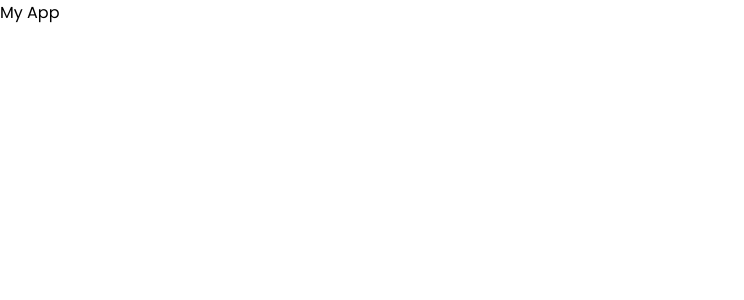
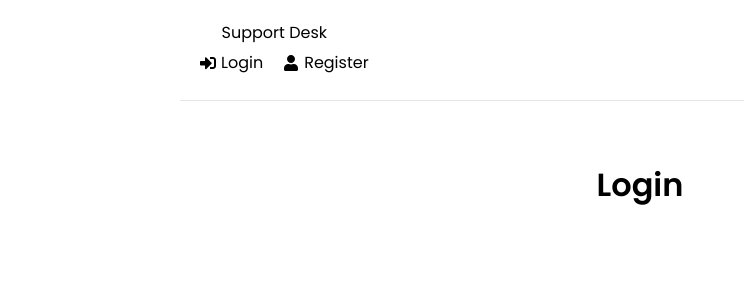
Before and after one commit to forrestmorrison/support-ticket-app, a React (Create React App) app in the folder frontend/: page /login in a window 1280 px wide. Shown: the top 300 px of the page, without its empty margins (0-744 px from the left). Built offline with nearby package versions, Linux system fonts and the light colour scheme.

Commit message:
header & initial pages

```diff
--- a/frontend/src/App.js
+++ b/frontend/src/App.js
@@ -1,10 +1,23 @@
-
+import { BrowserRouter as Router, Routes, Route } from "react-router-dom"
+import Header from "./components/Header";
+import Home from "./pages/Home";
+import Login from "./pages/Login";
+import Register from "./pages/Register";
 
 function App() {
   return (
-    <div>
-      My App
-    </div>
+    <>
+      <Router>
+        <div className="container">
+          <Header />
+          <Routes>
+            <Route path="/" element={<Home />} />
+            <Route path="/login" element={<Login />} />
+            <Route path="/register" element={<Register />} />
+          </Routes>
+        </div>
+      </Router>
+    </>
   );
 }
 
--- /dev/null
+++ b/frontend/src/components/Header.jsx
@@ -0,0 +1,28 @@
+import { FaSignInAlt, FaSignOutAlt, FaUser } from "react-icons/fa"
+import { Link } from "react-router-dom"
+
+const Header = () => {
+  return (
+    <header className="header">
+        <div className="logo">
+            <div className="logo">
+                <Link to="/">Support Desk</Link>
+            </div>
+            <ul>
+                <li>
+                    <Link to="/login">
+                        <FaSignInAlt /> Login
+                    </Link>
+                </li>
+                <li>
+                    <Link to="/register">
+                        <FaUser /> Register
+                    </Link>
+                </li>
+            </ul>
+        </div>
+    </header>
+  )
+}
+
+export default Header
--- /dev/null
+++ b/frontend/src/pages/Home.jsx
@@ -0,0 +1,11 @@
+import React from 'react'
+
+const Home = () => {
+  return (
+    <div>
+        <h1>Home</h1>
+    </div>
+  )
+}
+
+export default Home
--- /dev/null
+++ b/frontend/src/pages/Login.jsx
@@ -0,0 +1,11 @@
+import React from 'react'
+
+const Login = () => {
+  return (
+    <div>
+        <h1>Login</h1>
+    </div>
+  )
+}
+
+export default Login
--- /dev/null
+++ b/frontend/src/pages/Register.jsx
@@ -0,0 +1,11 @@
+import React from 'react'
+
+const Register = () => {
+  return (
+    <div>
+        <h1>Register</h1>
+    </div>
+  )
+}
+
+export default Register
```
